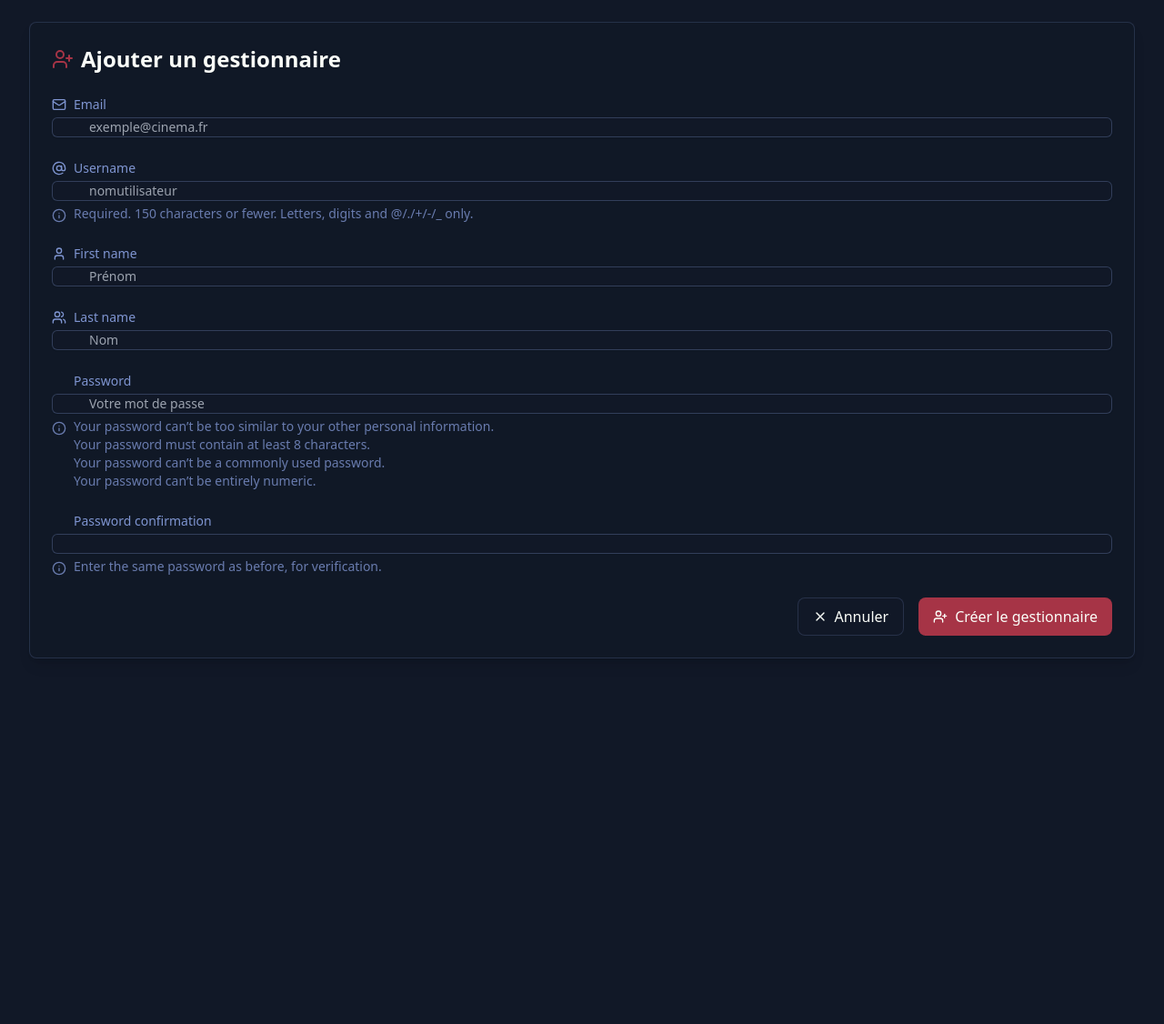
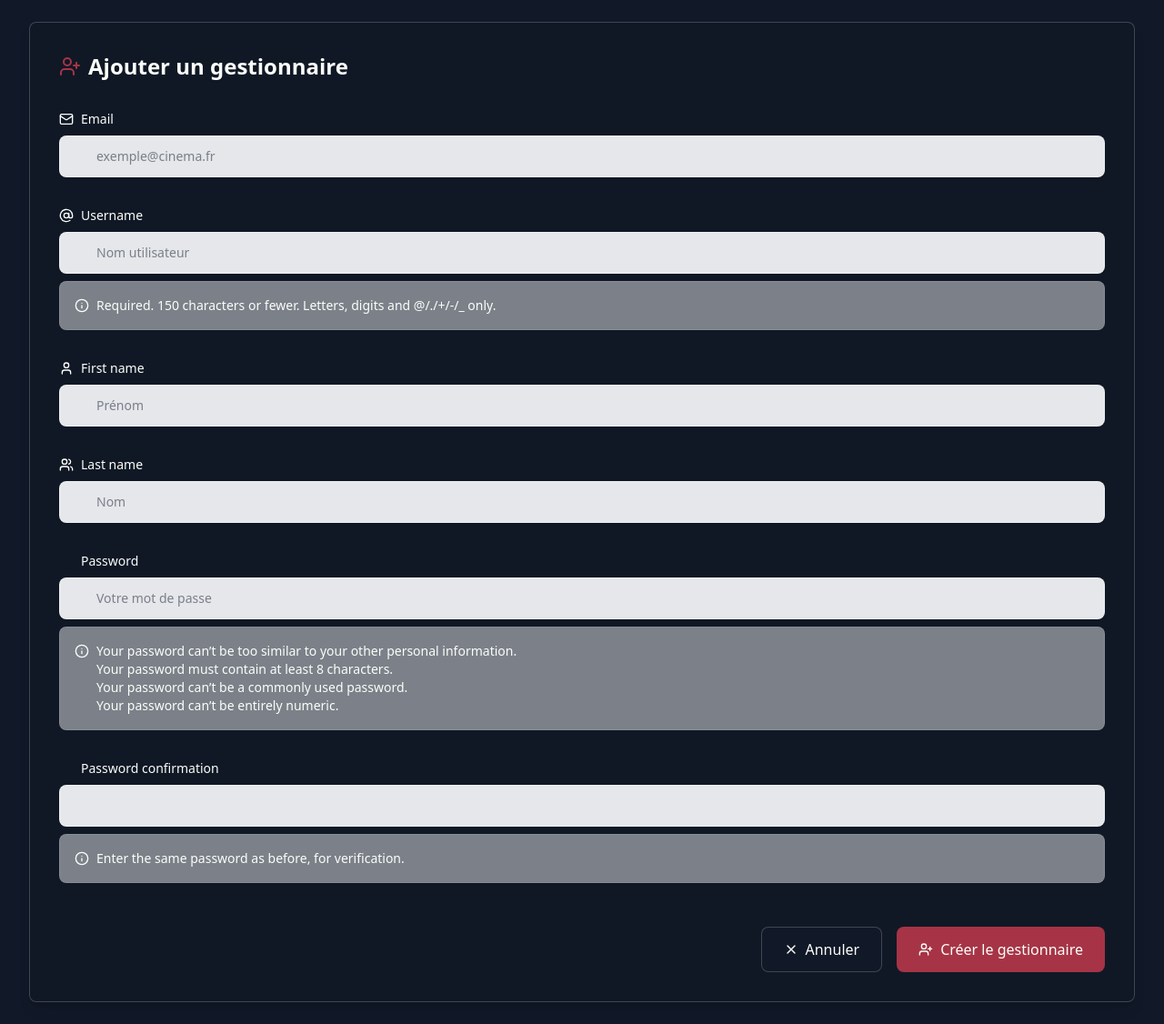
Before and after one commit to DorotheeCatry/popularity-movie-prediction-project, a Django app: page /user/managers/add/ in a window 1280 px wide. Shown: the part 65-1191 px from the top of the page at 91% size. Before the commit the page ends 789 px from the top, so only its background shows below. Run offline with Django 5.2, Linux system fonts and the light colour scheme; the visitor is signed in with stand-in values (Sample User, id 1); some libraries are stand-ins or nearby versions.

Commit message:
feat(movie_prediction): enhance dashboard, entry reporting & form styling
    Update HomeView to fetch WeeklyProgram for current week and compute total_entries, occupation_rate, best_movie and prediction_increase

    Annotate DailyEntryListView queryset with fill_rate (entrances ×100/room.capacity) and add select_related('room')

    Revise entry_list.html to render entry.fill_rate|floatformat badges with ≥90% green, ≥70% amber, else red

    Load widget_tweaks and switch to add_class filter in all form templates for consistent Tailwind input styling

```diff
--- a/django_cinema_interface/django_cinema_interface/settings.py
+++ b/django_cinema_interface/django_cinema_interface/settings.py
@@ -34,7 +34,8 @@ INSTALLED_APPS = [
     'theme',
     'django_browser_reload',
     'user',
-    'movie_prediction'
+    'movie_prediction',
+    'widget_tweaks',
 ]
 
 MIDDLEWARE = [
--- a/django_cinema_interface/user/templates/user/manager_form.html
+++ b/django_cinema_interface/user/templates/user/manager_form.html
@@ -1,50 +1,54 @@
 {% extends "base.html" %}
 
 {% block content %}
-<div class="bg-gray-900/50 rounded-lg shadow-lg p-6 border border-[#7F95D1]/20">
-    <h1 class="text-2xl font-bold text-[#FBFEF9] mb-6 flex items-center">
+<div class="bg-gray-900/50 rounded-lg shadow-lg p-8 border border-[#FBFEF9]/20">
+    <h1 class="text-2xl font-bold text-[#FBFEF9] mb-8 flex items-center">
         <i data-lucide="{% if form.instance.pk %}user-cog{% else %}user-plus{% endif %}" class="h-6 w-6 mr-2 text-[#A63446]"></i>
         {% if form.instance.pk %}Modifier{% else %}Ajouter{% endif %} un gestionnaire
     </h1>
 
-    <form method="post" class="space-y-6">
+    <form method="post" class="space-y-8">
         {% csrf_token %}
 
         {% for field in form %}
-        <div class="space-y-1">
-            <label for="{{ field.id_for_label }}" class="text-sm font-medium text-[#7F95D1] flex items-center">
+        <div class="space-y-2">
+            <label for="{{ field.id_for_label }}" class="text-sm font-medium text-[#FBFEF9] flex items-center">
                 <i data-lucide="{% if field.name == 'email' %}mail{% elif field.name == 'username' %}at-sign{% elif field.name == 'first_name' %}user{% elif field.name == 'last_name' %}users{% endif %}" class="h-4 w-4 mr-2"></i>
                 {{ field.label }}
             </label>
-            <input type="{{ field.field.widget.input_type }}"
-                   name="{{ field.name }}"
-                   id="{{ field.id_for_label }}"
-                   {% if field.value %}value="{{ field.value }}"{% endif %}
-                   class="mt-1 block w-full rounded-md border border-[#7F95D1]/30 bg-gray-900 text-[#FBFEF9] shadow-sm focus:border-[#A63446] focus:ring-[#A63446] sm:text-sm pl-10"
-                   {% if field.field.required %}required{% endif %}
-                   placeholder="{% if field.name == 'email' %}exemple@cinema.fr{% elif field.name == 'username' %}nomutilisateur{% elif field.name == 'first_name' %}Prénom{% elif field.name == 'last_name' %}Nom{% elif field.name == 'password1' %}Votre mot de passe{% endif %}">
+            <div class="relative">
+                <div class="absolute inset-y-0 left-0 pl-3 flex items-center pointer-events-none">
+                    <i data-lucide="{% if field.name == 'email' %}mail{% elif field.name == 'username' %}at-sign{% elif field.name == 'first_name' %}user{% elif field.name == 'last_name' %}users{% endif %}" class="h-5 w-5 text-[#FBFEF9]"></i>
+                </div>
+                <input type="{{ field.field.widget.input_type }}"
+                       name="{{ field.name }}"
+                       id="{{ field.id_for_label }}"
+                       {% if field.value %}value="{{ field.value }}"{% endif %}
+                       class="pl-10 appearance-none rounded-lg relative block w-full px-3 py-3 border border-[#FBFEF9]/30 bg-gray-200 text-gray-900 placeholder-gray-900/50 focus:outline-none focus:ring-2 focus:ring-[#A63446] focus:border-[#A63446] sm:text-sm shadow-sm"
+                       {% if field.field.required %}required{% endif %}
+                       placeholder="{% if field.name == 'email' %}exemple@cinema.fr{% elif field.name == 'username' %}Nom utilisateur{% elif field.name == 'first_name' %}Prénom{% elif field.name == 'last_name' %}Nom{% elif field.name == 'password1' %}Votre mot de passe{% endif %}">
+            </div>
             {% if field.errors %}
-            <p class="text-[#A63446] text-xs mt-1 flex items-center">
+            <p class="text-[#A63446] text-sm mt-2 flex items-center">
                 <i data-lucide="alert-circle" class="h-4 w-4 mr-1"></i>
                 {{ field.errors.0 }}
             </p>
             {% endif %}
             {% if field.help_text %}
-            <div class="mt-2 text-sm text-[#7F95D1]/80 flex items-start">
-                <i data-lucide="info" class="h-4 w-4 mr-2 self-start mt-1 "></i>
-                {{ field.help_text|safe }}
-
+            <div class="mt-3 text-sm text-[#FBFEF9] flex items-start bg-gray-200/50 p-4 rounded-lg border border-[#FBFEF9]/10">
+                <i data-lucide="info" class="h-4 w-4 mr-2 self-start mt-0.5"></i>
+                <div>{{ field.help_text|safe }}</div>
             </div>
             {% endif %}
         </div>
         {% endfor %}
 
-        <div class="flex justify-end space-x-4">
-            <a href="{% url 'manager_list' %}" class="bg-gray-900 text-[#FBFEF9] px-4 py-2 rounded-lg hover:bg-gray-900/70 transition-colors flex items-center border border-[#7F95D1]/20">
+        <div class="flex justify-end space-x-4 pt-4">
+            <a href="{% url 'manager_list' %}" class="bg-gray-900 text-[#FBFEF9] px-6 py-3 rounded-lg hover:bg-gray-900/70 transition-colors flex items-center border border-[#FBFEF9]/20">
                 <i data-lucide="x" class="h-4 w-4 mr-2"></i>
                 Annuler
             </a>
-            <button type="submit" class="bg-[#A63446] text-[#FBFEF9] px-4 py-2 rounded-lg hover:bg-[#A63446]/90 transition-colors flex items-center">
+            <button type="submit" class="bg-[#A63446] text-[#FBFEF9] px-6 py-3 rounded-lg hover:bg-[#A63446]/90 transition-colors flex items-center">
                 <i data-lucide="{% if form.instance.pk %}save{% else %}user-plus{% endif %}" class="h-4 w-4 mr-2"></i>
                 {% if form.instance.pk %}Mettre à jour{% else %}Créer{% endif %} le gestionnaire
             </button>
--- a/django_cinema_interface/user/views.py
+++ b/django_cinema_interface/user/views.py
@@ -10,6 +10,10 @@ from django.contrib.auth.mixins import UserPassesTestMixin, LoginRequiredMixin
 from django.contrib import messages
 from .models import User
 from .forms import CustomUserCreationForm, CustomUserUpdateForm, CustomPasswordChangeForm
+import datetime
+from django.utils import timezone
+from django.db.models import Sum
+from movie_prediction.models import WeeklyProgram, DailyEntry, Room
 
 class CustomLoginView(LoginView):
     template_name = 'user/login.html'
@@ -134,9 +138,72 @@ class ManagerDeleteView(AdminRequiredMixin, DeleteView):
         return User.objects.filter(role='manager')
 
 
+
 class HomeView(TemplateView):
     """
-    A simple home view that acts as the landing page after login.
-    More details and features will be implemented later.
+    Prepare context data for the home view.
+
+    This view calculates and provides data for the home page, including weekly programs,
+    total entries, occupation rate, best movie, and prediction increase.
     """
     template_name = "user/home.html"
+
+    def get_context_data(self, **kwargs):
+        """
+        Get the context data for the home view.
+
+        Calculates various statistics about movie entries and predictions,
+        and adds them to the context.
+        """
+        ctx       = super().get_context_data(**kwargs)
+        today     = timezone.localdate()
+        monday    = today - datetime.timedelta(days=today.weekday())
+
+        # —––––––––––––––––––––––––––––––––––––––––––––––
+        # 1) Fetch this week’s programs (if any)
+        programs  = (
+            WeeklyProgram.objects
+                         .filter(week_start=monday)
+                         .select_related("room", "movie")
+        )
+        ctx["programs"] = programs
+
+        # —––––––––––––––––––––––––––––––––––––––––––––––
+        # 2) Sum up today’s actual entries
+        daily_qs      = DailyEntry.objects.filter(date=today).select_related("room")
+        total_entries = daily_qs.aggregate(total=Sum("entrances"))["total"] or 0
+        ctx["total_entries"] = total_entries
+
+        # —––––––––––––––––––––––––––––––––––––––––––––––
+        # 3) Compute capacity base:
+        #    • If you have programs, use their rooms’ capacities.
+        #    • Otherwise fall back to sum of all Room capacities.
+        if programs.exists():
+            cap = sum(p.room.capacity for p in programs)
+        else:
+            cap = Room.objects.aggregate(total=Sum("capacity"))["total"] or 1
+        ctx["occupation_rate"] = round(total_entries / cap * 100, 1)
+
+        # —––––––––––––––––––––––––––––––––––––––––––––––
+        # 4) Pick today’s “best movie” (highest entrances):
+        if programs.exists() and daily_qs.exists():
+            # Map room → movie for quick lookup
+            room_map  = {p.room_id: p.movie for p in programs}
+            top_entry = daily_qs.order_by("-entrances").first()
+            best_movie = room_map.get(top_entry.room_id)
+        else:
+            best_movie = None
+        ctx["best_movie"] = best_movie
+
+        # —––––––––––––––––––––––––––––––––––––––––––––––
+        # 5) Prediction increase:
+        #    only if you actually have programs *and* some entries today
+        if programs.exists() and total_entries:
+            predicted = sum((p.movie.number_entrances_fr or 0) for p in programs)
+            ctx["prediction_increase"] = round(
+                (predicted - total_entries) / total_entries * 100, 1
+            )
+        else:
+            ctx["prediction_increase"] = 0
+
+        return ctx
```
Also changed, not shown: django_cinema_interface/movie_prediction/templates/movie_prediction/entry_form.html (+16 -10 lines), django_cinema_interface/movie_prediction/templates/movie_prediction/entry_list.html (+10 -7 lines), django_cinema_interface/movie_prediction/templates/movie_prediction/program_form.html (+16 -11 lines), django_cinema_interface/movie_prediction/views.py (+13 -1 lines).
